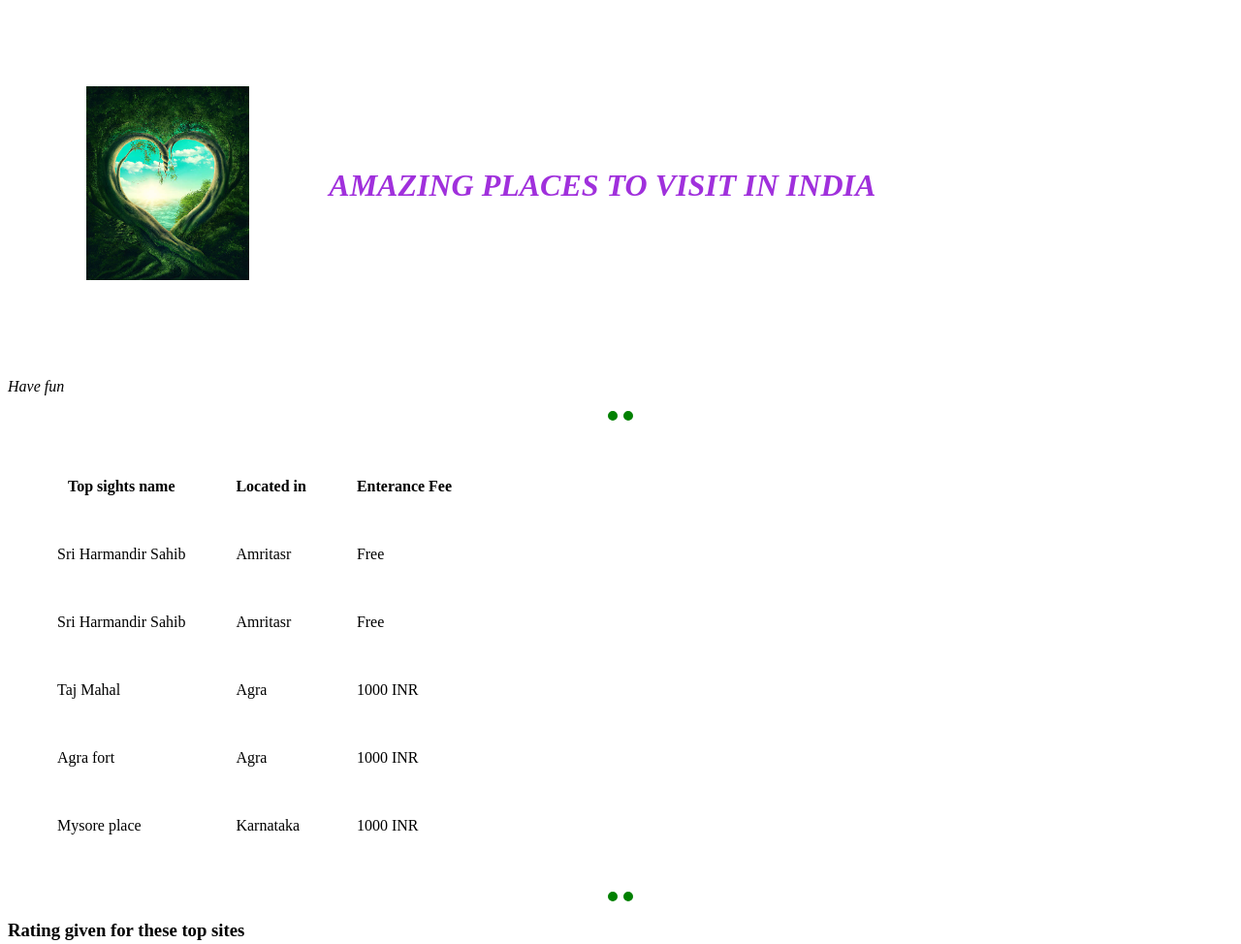
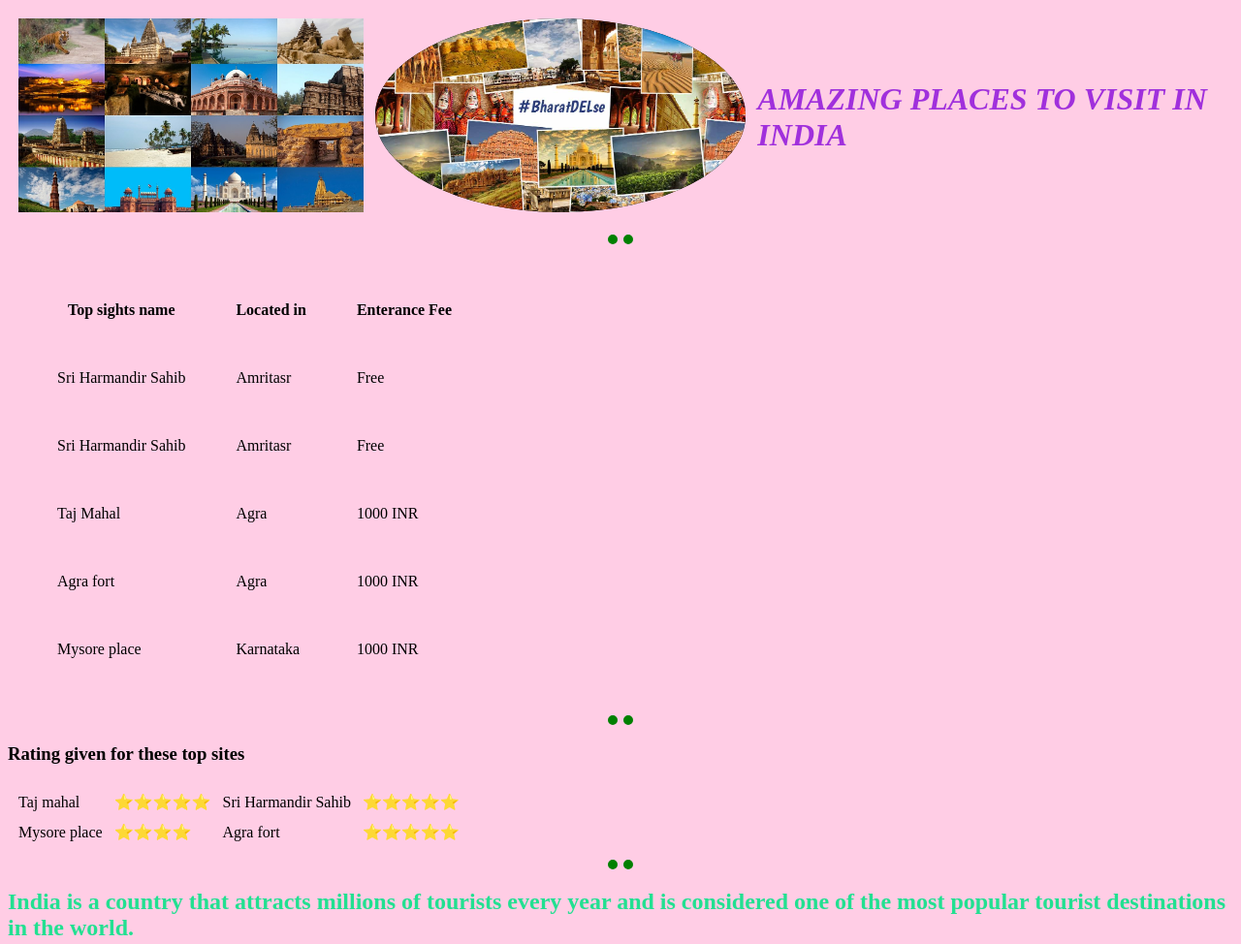
Before and after one commit to prathibha-bollu/WEB_DEVELOPMENT, a plain HTML site: page HTML_PRACTICE/intro_project.html in a window 1280 px wide. Shown: the top 974 px of the page at 97% size. Drawn offline with Linux system fonts and the light colour scheme.

Commit message:
id vs class

```diff
--- a/HTML_PRACTICE/css/styles.css
+++ b/HTML_PRACTICE/css/styles.css
@@ -6,8 +6,13 @@ hr {
     width: 2%;
 
   }
+  body{
+   background-color: rgb(255, 205, 229);;
+  }
+
   img {
-  height: 200px
+  height: 200px;
+  background-color: rgb(255, 145, 0);
  }
  h2{
     color: rgb(34, 224, 145);
@@ -16,3 +21,20 @@ hr {
    color: rgb(160, 48, 220);
    font-style: italic;
 }
+.tourism1{
+   background-color: aqua;
+}
+.tourism2{
+   border-radius: 50%;
+}
+.tourism2{
+   background-color: black;
+}.tourism2{
+   border-radius: 50%;
+}
+
+/*
+.coloring{
+   background-color: black;
+}
+*/
--- a/HTML_PRACTICE/intro_project.html
+++ b/HTML_PRACTICE/intro_project.html
@@ -7,15 +7,16 @@
   </head>
 
 
+
   <body>
-    <table cellspacing="80">
+    <table cellspacing="10">
       <tr>
-      <td>  <img src="HAVE FUN.jpg" alt="Not found"></td>
+      <td>  <img class="tourism1" src="tourism1.jpg" alt="tourism1"></td>
+      <td>  <img class="circular tourism2" src="tourism2.jpg" alt="tourism2"></td>
       <td> <h1> AMAZING PLACES TO VISIT IN INDIA</h1></td>
     </tr>
 
       </table>
-    <p><em>Have fun</em></p>
     <hr>
 
     <table cellspacing="50">
```
Also changed, not shown: HTML_PRACTICE/tourism1.jpg (added), HTML_PRACTICE/tourism2.jpg (added).
